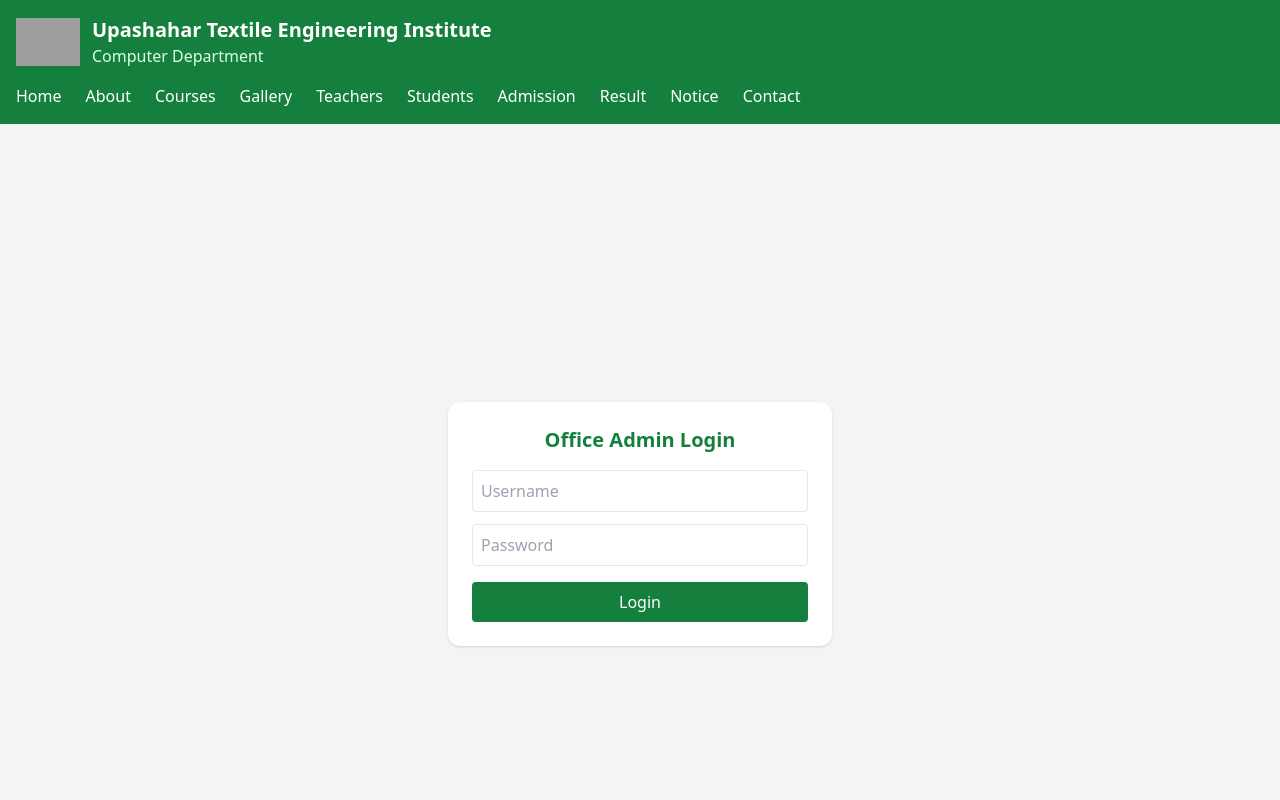
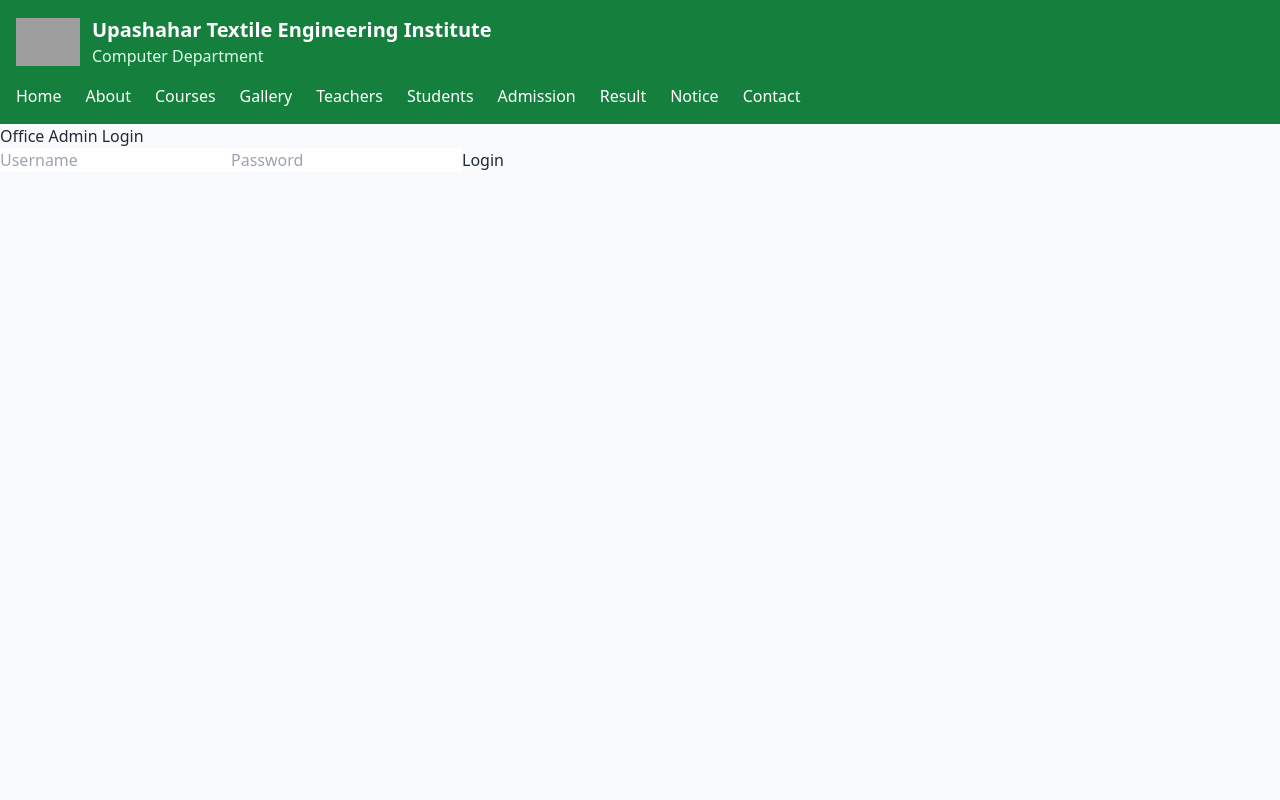
Before and after one commit to Mijanurrmiraj/utei.cst, a Next.js app: page /office-admin/login in a window 1280 px wide. Shown: the top 800 px of the page. Built offline with nearby package versions, Linux system fonts and the light colour scheme; grey boxes are pictures that could not be loaded.

Commit message:
Update page.js

```diff
--- a/app/office-admin/login/page.js
+++ b/app/office-admin/login/page.js
@@ -3,59 +3,45 @@ import { useState } from "react";
 import { useRouter } from "next/navigation";
 
 export default function OfficeAdminLogin() {
-  const router = useRouter();
   const [username, setUsername] = useState("");
   const [password, setPassword] = useState("");
+  const router = useRouter();
 
-  const handleLogin = () => {
-    const admins =
-      JSON.parse(localStorage.getItem("officeAdmins")) || [];
+  const handleLogin = async () => {
+    const res = await fetch("/data/officeAdmins.json");
+    const admins = await res.json();
 
-    const found = admins.find(
-      (a) => a.username === username && a.password === password
+    const valid = admins.find(
+      a => a.username === username && a.password === password
     );
 
-    if (!found) {
+    if (!valid) {
       alert("Invalid Office Admin credentials");
       return;
     }
 
-    localStorage.setItem(
-      "officeAdmin",
-      JSON.stringify(found)
-    );
+    sessionStorage.setItem("officeAdmin", username);
     router.push("/office-admin/dashboard");
   };
 
   return (
-    <div className="min-h-screen flex items-center justify-center bg-gray-100 p-4">
-      <div className="bg-white p-6 rounded-xl shadow w-full max-w-sm">
-        <h2 className="text-center text-green-700 font-bold text-xl mb-4">
-          Office Admin Login
-        </h2>
+    <div className="login-box">
+      <h2>Office Admin Login</h2>
 
       <input
-          className="w-full border p-2 rounded mb-3"
         placeholder="Username"
         value={username}
-          onChange={(e) => setUsername(e.target.value)}
+        onChange={e => setUsername(e.target.value)}
       />
 
       <input
         type="password"
-          className="w-full border p-2 rounded mb-4"
         placeholder="Password"
         value={password}
-          onChange={(e) => setPassword(e.target.value)}
+        onChange={e => setPassword(e.target.value)}
       />
 
-        <button
-          onClick={handleLogin}
-          className="w-full bg-green-700 text-white py-2 rounded"
-        >
-          Login
-        </button>
-      </div>
+      <button onClick={handleLogin}>Login</button>
     </div>
   );
 }
```
Lines whose indentation alone changed are shown as unchanged.
